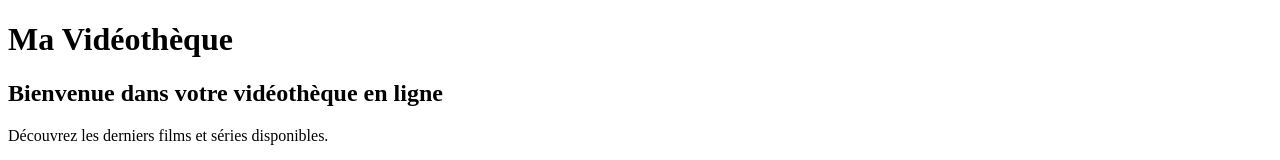
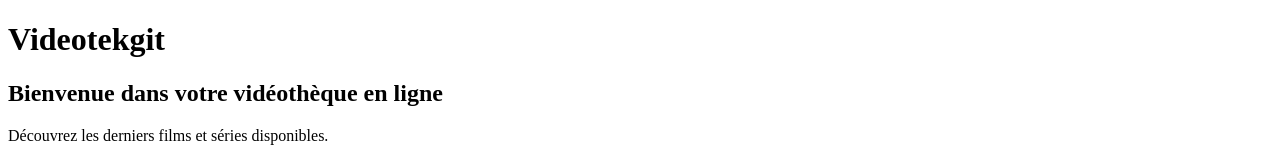
Before and after one commit to 03Sly03/videotek, a plain HTML site: page index.html in a window 1280 px wide. Shown: the top 160 px of the page. Drawn offline with Linux system fonts and the light colour scheme.

Commit message:
changer le nom h1

```diff
--- a/index.html
+++ b/index.html
@@ -10,7 +10,7 @@
 <body>
     <header>
         <div class="container">
-            <h1 class="logo">Ma Vidéothèque</h1>
+            <h1 class="logo">Videotekgit</h1>
             <!-- TODO Navigation liens -->
         </div>
     </header>
```
